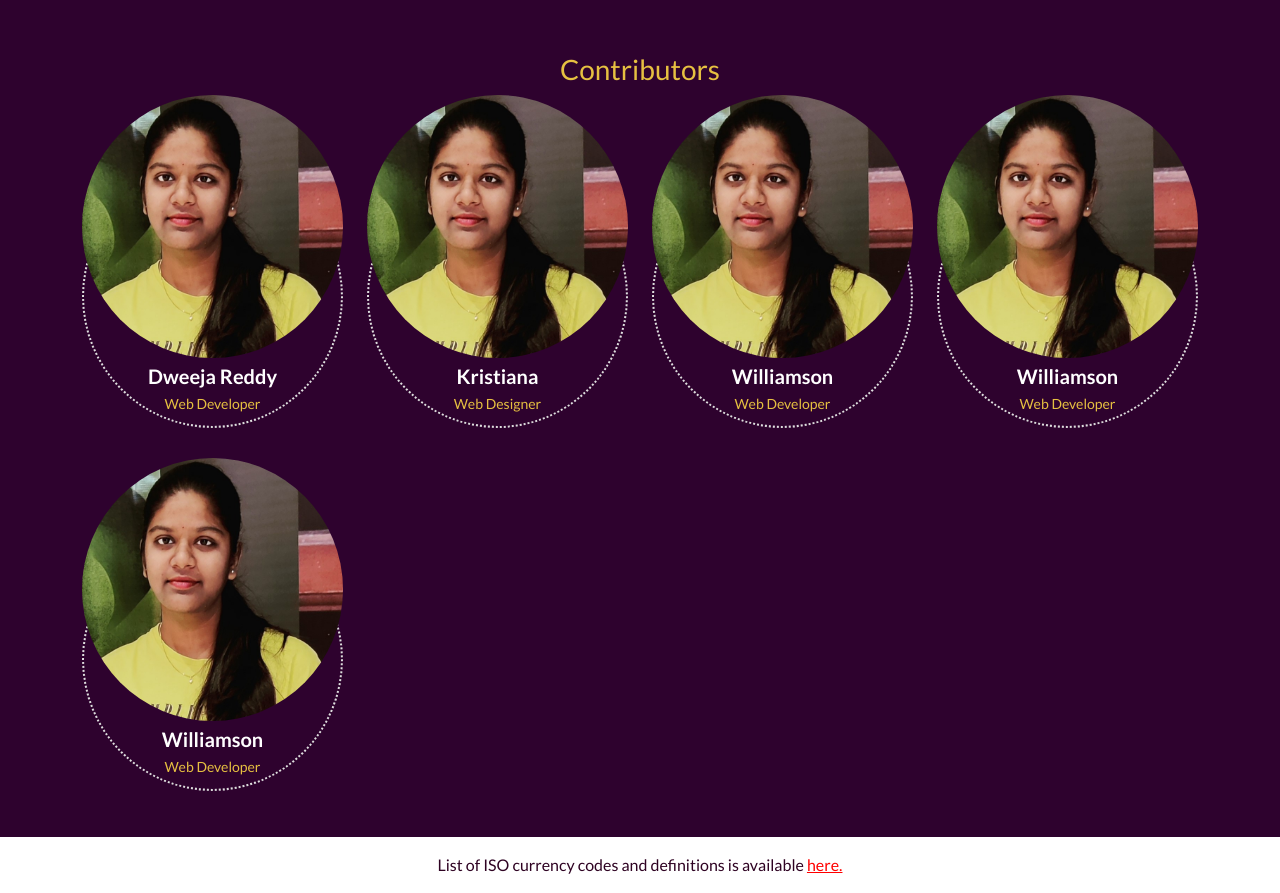
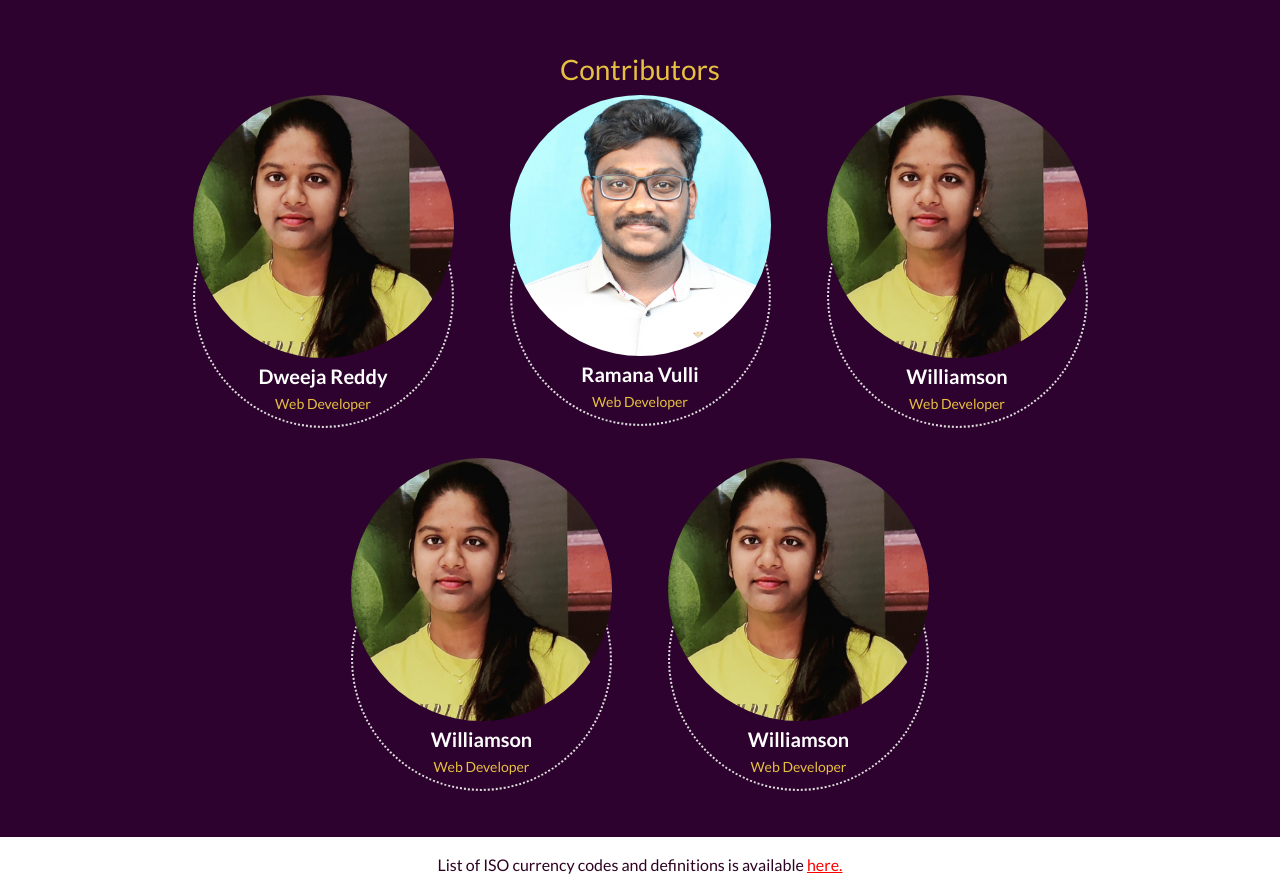
Before and after one commit to DweejaReddy/VNIT-TEAM1-fx-currency-app, a website: page main.html in a window 1280 px wide. Shown: the part 757-1650 px from the top of the page. Drawn offline with nearby package versions, Linux system fonts and the light colour scheme.

Commit message:
Changes in css of contributers

```diff
--- a/main.html
+++ b/main.html
@@ -202,8 +202,8 @@
         <div class="footer-copyright text-center py-3">
             <h3 style="color: #e6c041;">Contributors</h3>
             <div class="container d-flex align-items-center">
-                <div class="row align-items-center">
-                    <div class="col-md-3 col-sm-6">
+                <div class="row contri-images">
+                    <div class="col-md-3 mx-3 col-sm-6">
                         <div class="our-team">
                             <div class="pic">
                                 <img src="img/pic1.jpg">
@@ -221,25 +221,25 @@
                         </div>
                     </div>
 
-                    <div class="col-md-3 col-sm-6">
+                    <div class="col-md-3 mx-3 col-sm-6">
                         <div class="our-team">
                             <div class="pic">
-                                <img src="img/pic1.jpg">
+                                <img src="img/pic2.jpg">
                                 <ul class="social">
-                                    <li><a href="#" class="fab fa-github"></a></li>
-                                    <li><a href="#" class="fab fa-linkedin"></a></li>
+                                    <li><a href="https://github.com/Ramanavulli" class="fab fa-github"></a></li>
+                                    <li><a href="https://www.linkedin.com/in/ramana-vulli-b72588229/" class="fab fa-linkedin"></a></li>
                                 </ul>
                             </div>
                             <div class="team-content">
                                 <div class="team-info">
-                                    <h3 class="title">Kristiana</h3>
-                                    <span class="post">Web Designer</span>
+                                    <h3 class="title">Ramana Vulli</h3>
+                                    <span class="post">Web Developer</span>
                                 </div>
                             </div>
                         </div>
                     </div>
 
-                    <div class="col-md-3 col-sm-6">
+                    <div class="col-md-3 mx-3 col-sm-6">
                         <div class="our-team">
                             <div class="pic">
                                 <img src="img/pic1.jpg">
@@ -257,7 +257,7 @@
                         </div>
                     </div>
 
-                    <div class="col-md-3 col-sm-6">
+                    <div class="col-md-3 mx-3 col-sm-6">
                         <div class="our-team">
                             <div class="pic">
                                 <img src="img/pic1.jpg">
@@ -275,7 +275,7 @@
                         </div>
                     </div>
 
-                    <div class="col-md-3 col-sm-6">
+                    <div class="col-md-3 mx-3 col-sm-6">
                         <div class="our-team">
                             <div class="pic">
                                 <img src="img/pic1.jpg">
@@ -284,7 +284,7 @@
                                     <li><a href="#" class="fab fa-linkedin"></a></li>
                                 </ul>
                             </div>
-                            <div class="team-content">
+                            <div class="team-content last-pic" >
                                 <div class="team-info">
                                     <h3 class="title">Williamson</h3>
                                     <span class="post">Web Developer</span>
--- a/public/css/main.css
+++ b/public/css/main.css
@@ -315,3 +315,13 @@ a{
     color: #e6c041;
     padding-top: 20px;
 }
+.last-pic{
+    align-items: center !important;
+    text-align: center;
+    display: flex;
+    justify-content: center;
+}
+.contri-images{
+    display: flex;
+    justify-content: center;
+}
```
Also changed, not shown: public/img/pic2.jpg (added).
